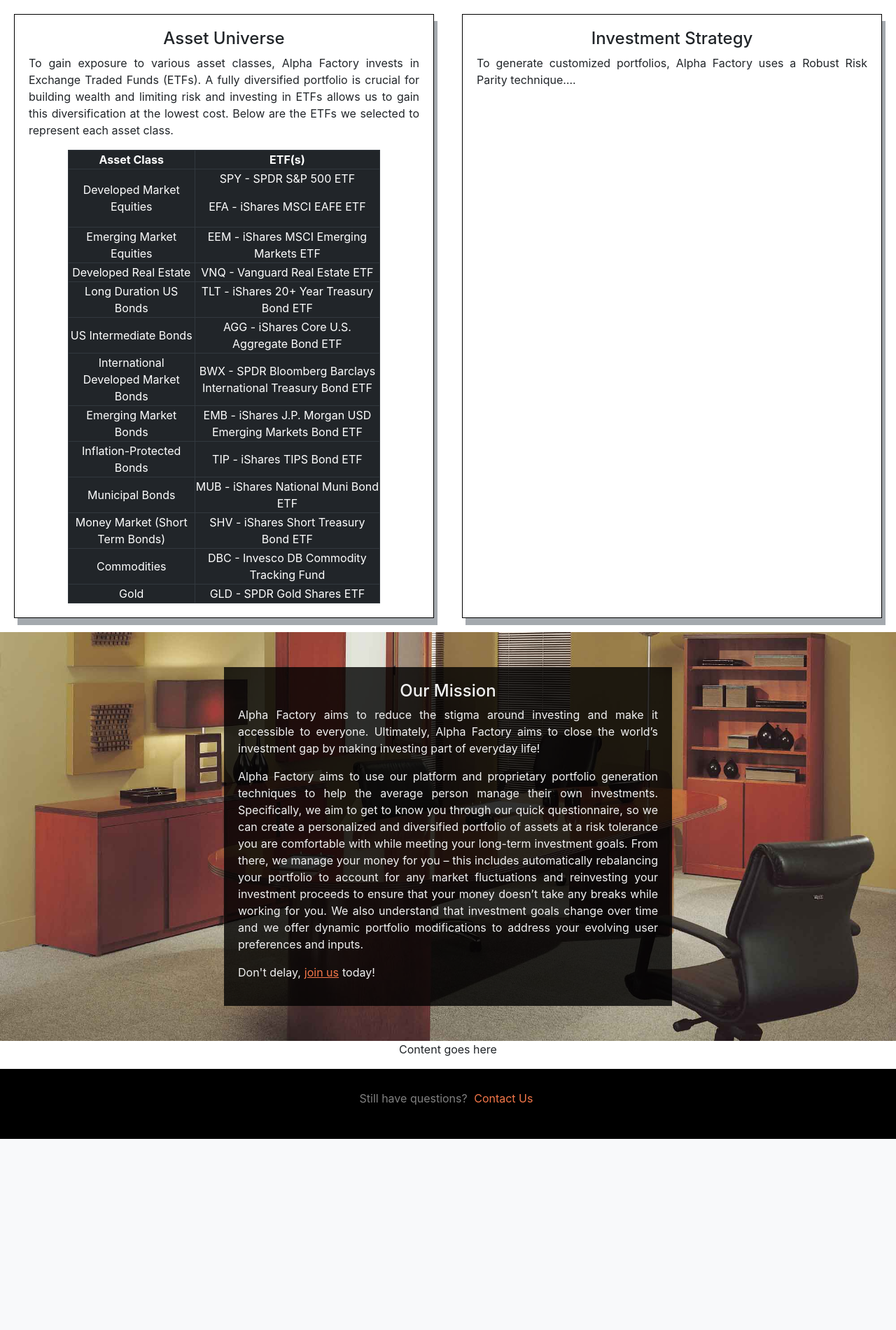
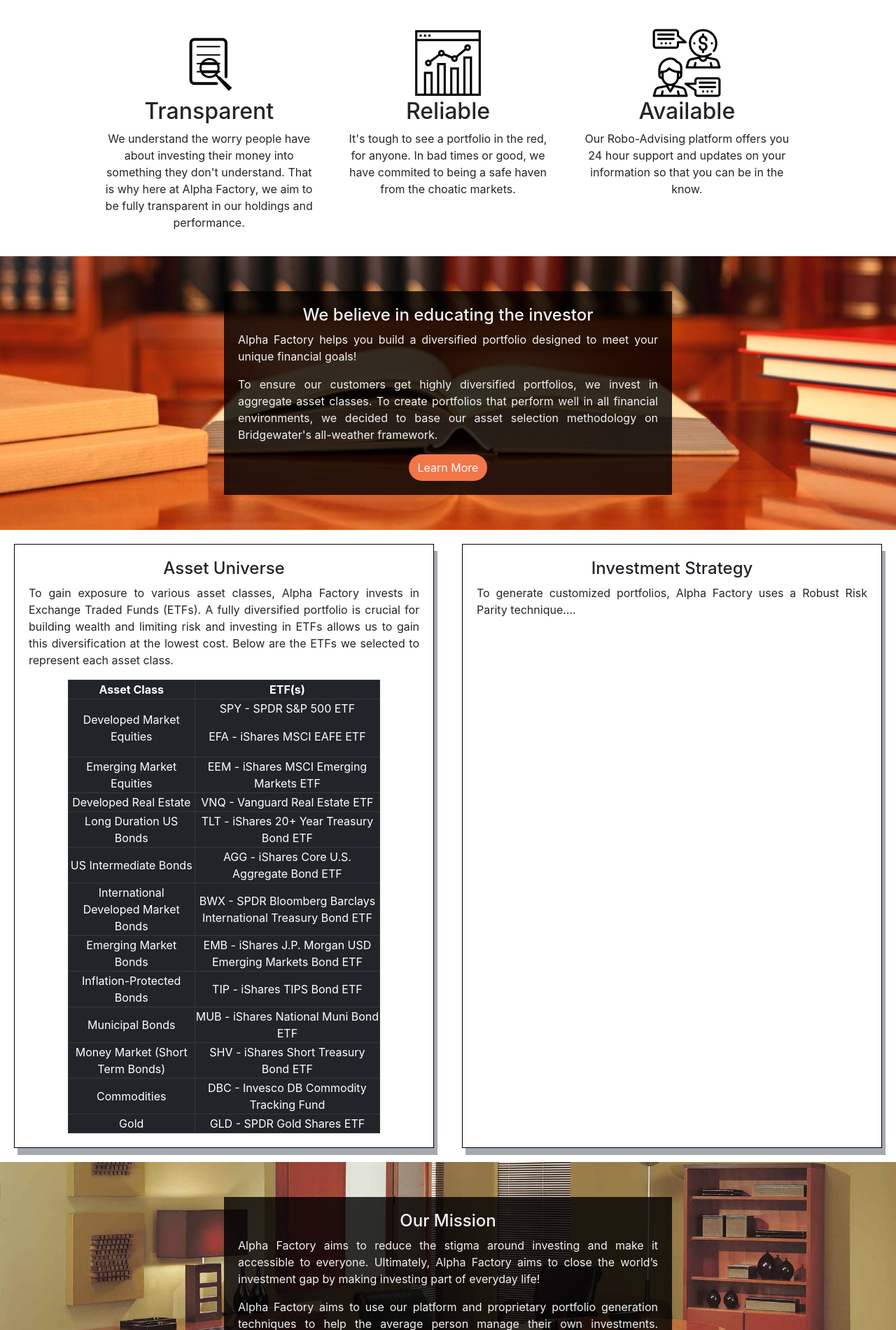
Before and after one commit to AmrMahmoud96/Project-Green, a Flask app: page /about in a window 1280 px wide. Shown: the part 472-2372 px from the top of the page at 70% size. Before the commit the page ends 2099 px from the top, so only its background shows below. Run offline with Flask 2, Linux system fonts and the light colour scheme; some libraries are stand-ins or nearby versions.

Commit message:
about page primarily finished

```diff
--- a/initial project/templates/about.html
+++ b/initial project/templates/about.html
@@ -51,6 +51,17 @@ background: #f8f9fa!important;
 .bg2 {
     /* The image used */
     background-image: url('/static/images/testimg2.jpg') !important;
+    color: white;
+    width:100%;
+    display:inline-block;
+    /* Center and scale the image nicely */
+    background-position: center;
+    background-repeat: no-repeat;
+    background-size: cover;
+}
+.bg3 {
+    /* The image used */
+    background-image: url('/static/images/testimg3.jpg') !important;
     color: white;
     width:100%;
     display:inline-block;
@@ -122,6 +133,10 @@ text-align: justify;
 #assetTable th{
     border: 1px solid #32383e !important;
 }
+.col{
+    margin:10px;
+    padding:10px;
+}
 </style>
 <div>
     <div class="bg2">
@@ -134,8 +149,35 @@ text-align: justify;
         </div>
 </div>
 
+<div class="class2 center" style="margin-top:20px;">
+        <div class="row" style="margin:0 auto; width: 80%;">
+            <div class="col">
+                <img src='./static/images/transparent.png' width="100" height='100'>
+                <h2>Transparent</h2>
+                <p>We understand the worry people have about investing their money into something they don't understand. That is why here at Alpha Factory, we aim to be fully transparent in our holdings and performance.</p>
+            </div>
+            <div class="col">
+                <img src='./static/images/question_images/Q6b.png' width="100" height='100'>
+                <h2>Reliable</h2>
+                <p>It's tough to see a portfolio in the red, for anyone. In bad times or good, we have commited to being a safe haven from the choatic markets.</p>
+            </div>
+            <div class="col">
+                <img src='./static/images/question_images/Q12a.png' width="100" height='100'>
+                <h2>Available</h2>
+                <p>Our Robo-Advising platform offers you 24 hour support and updates on your information so that you can be in the know.</p>
+            </div>
+        </div>
 </div>
-
+<div>
+    <div class="bg3">
+        <div class="about-content-container justify">
+            <h4 class ="center">We believe in educating the investor</h4>
+            <p>Alpha Factory helps you build a diversified portfolio designed to meet your unique financial goals!</p>
+            <p>To ensure our customers get highly diversified portfolios, we invest in aggregate asset classes.
+            To create portfolios that perform well in all financial environments, we decided to base our asset selection methodology on Bridgewater's all-weather framework.</p>
+            <div class="center"><a href="#learnmore"><button style="border-radius: 20px;" class="btn basecolorbtn">Learn More</button></a></div>
+        </div>
+</div>
 <div id="learnmore" class="class2 center">
     <div class="section justify">
 	<h4 class ="center">Asset Universe</h4>
```
Also changed, not shown: initial project/static/images/testimg3.jpg (added), initial project/static/images/transparent.png (added).
